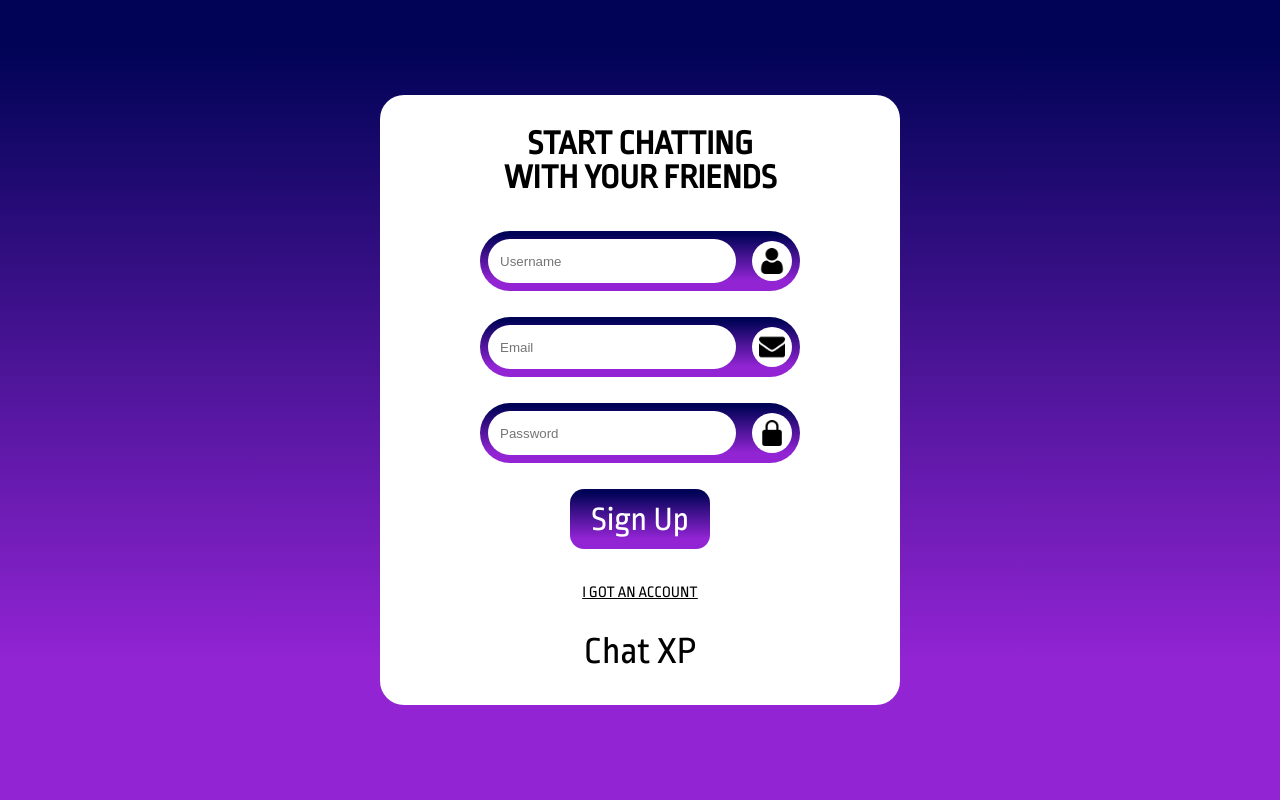
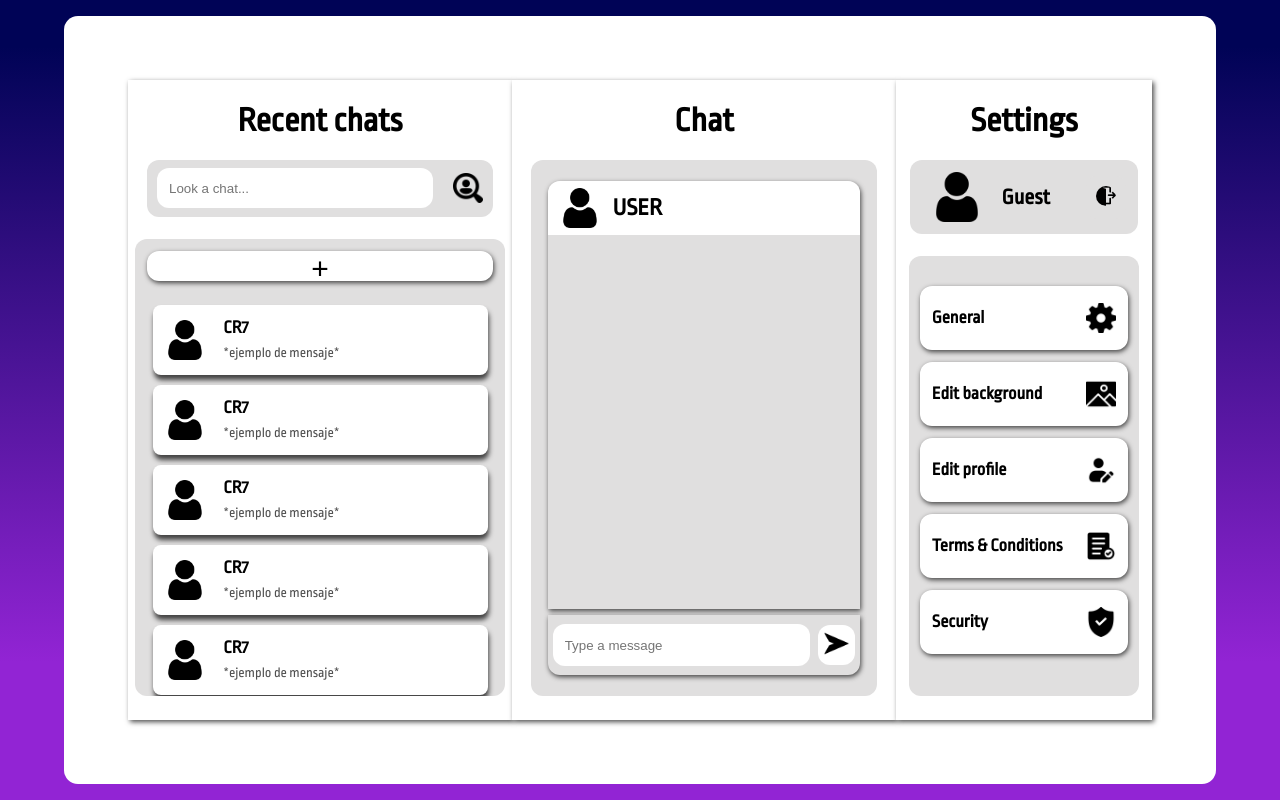
Before and after one commit to LTovarAlc/chatxp, a React (Create React App) app: page /dashboard in a window 1280 px wide. Before the commit this address led to /. Built offline with nearby package versions, Linux system fonts and the light colour scheme.

Commit message:
deteccion de usuarios logeados

```diff
--- a/src/App.js
+++ b/src/App.js
@@ -3,22 +3,21 @@ import { BrowserRouter as Router, Routes, Route } from "react-router-dom";
 import Home from "./pages/Home";
 import Dashboard from "./pages/Dashboard";
 import CreatedUser from "./pages/CreatedUser";
-import { AuthProvider } from "./AuthContext";
-import { PrivateRoute } from "./PrivateRoute";
+import { UserProvider } from "./AuthContext"; // Cambiado a UserProvider
 
 import "./reset.css";
 
 function App() {
   return (
-    <AuthProvider>
+    <UserProvider>
       <Router>
         <Routes>
           <Route path="/" element={<Home />} />
-          <Route path="/dashboard" element={<PrivateRoute element={<Dashboard />} />} />
+          <Route path="/dashboard" element={<Dashboard />} />
           <Route path="/welcome" element={<CreatedUser />} />
         </Routes>
       </Router>
-    </AuthProvider>
+    </UserProvider>
   );
 }
 
--- a/src/AuthContext.js
+++ b/src/AuthContext.js
@@ -1,13 +1,21 @@
-// AuthContext.js
 import { createContext, useContext, useState } from 'react';
 
+// Context para la autenticación
 const AuthContext = createContext();
 
 export const AuthProvider = ({ children }) => {
   const [isAuthenticated, setIsAuthenticated] = useState(false);
 
+  const login = () => {
+    setIsAuthenticated(true);
+  };
+
+  const logout = () => {
+    setIsAuthenticated(false);
+  };
+
   return (
-    <AuthContext.Provider value={{ isAuthenticated, setIsAuthenticated }}>
+    <AuthContext.Provider value={{ isAuthenticated, login, logout }}>
       {children}
     </AuthContext.Provider>
   );
@@ -16,3 +24,24 @@ export const AuthProvider = ({ children }) => {
 export const useAuth = () => {
   return useContext(AuthContext);
 };
+
+// Context para el usuario
+const UserContext = createContext();
+
+export const UserProvider = ({ children }) => {
+  const [username, setUsername] = useState(null);
+
+  const setUser = (name) => {
+    setUsername(name);
+  };
+
+  return (
+    <UserContext.Provider value={{ username, setUser }}>
+      {children}
+    </UserContext.Provider>
+  );
+};
+
+export const useUser = () => {
+  return useContext(UserContext);
+};
--- a/src/PrivateRoute.js
+++ b/src/PrivateRoute.js
@@ -1,14 +1,15 @@
-// PrivateRoute.js
 import React from 'react';
-import { useAuth } from './AuthContext';
 import { Navigate, Route } from 'react-router-dom';
+import { useAuth } from './AuthContext'; // Asegúrate de importar tu contexto de autenticación
 
-export const PrivateRoute = ({ ...props }) => {
-  const { isAuthenticated } = useAuth();
+const PrivateRoute = ({ element, ...props }) => {
+  const { isAuthenticated } = useAuth(); // Aquí obtienes el estado de autenticación
 
   if (isAuthenticated) {
-    return <Route {...props} />;
+    return <Route {...props} element={element} />;
   } else {
-    return <Navigate to="/" state={{ from: props.path }} />;
+    return <Navigate to="/" replace />;
   }
 };
+
+export default PrivateRoute;
--- a/src/components/LogIn/LogIn.jsx
+++ b/src/components/LogIn/LogIn.jsx
@@ -1,5 +1,6 @@
 import React, { useEffect, useState } from "react";
 import {useNavigate} from "react-router-dom"
+import { useUser } from "../../AuthContext";
 
 import "./LogIn.css";
 
@@ -9,6 +10,7 @@ const LogIn = () => {
   const [emailError, setEmailError] = useState("");
   const [passwordError, setPasswordError] = useState("");
   const navigate = useNavigate();
+  const { setUser } = useUser();
 
   const handleSubmit = async (e) => {
     e.preventDefault();
@@ -22,11 +24,13 @@ const LogIn = () => {
 
     try {
       const response = await fetch(
-        `https://fake-apicxpusers.vercel.app/?email=${email}&password=${password}`
+        `https://fake-apicxpusers.vercel.app/users?email=${email}&password=${password}`
       );
       const data = await response.json();
 
       if (response.ok && data.length > 0) {
+        const loggedInUser = data[0]
+        setUser(loggedInUser.username) // remplaza username por el nombre del usuario logeado
         navigate("/dashboard")
       } else {
         setEmailError("Invalid email or password.");
--- a/src/components/Settings/Settings.jsx
+++ b/src/components/Settings/Settings.jsx
@@ -8,10 +8,12 @@ import ProfileSettings from "./Profile/ProfileSettings";
 import TMSettings from "./T&M/T&M";
 import SecuritySettings from "./SecuritySettings/Security";
 import LogOut from "./LogOut/LogOut";
+import { useUser } from "../../AuthContext";
 
 const Settings = () => {
   const [isModalOpen, setIsModalOpen] = useState(false);
   const [modalInfo, setModalInfo] = useState({ title: "", content: "" });
+  const {username} = useUser();
 
   // open Modal
   const openModal = (title, content) => {
@@ -31,7 +33,7 @@ const Settings = () => {
         <div className="profile__container">
           <div className="profile__data">
             <img src="./img/user.png" className="user" alt="User" />
-            <span className="profile__name">User</span>
+            <span className="profile__name">{username || "Guest"}</span>
           </div>
           <button className="options" title="Log Out" onClick={() => openModal("Log Out", <LogOut/>)}>
             <img
```
